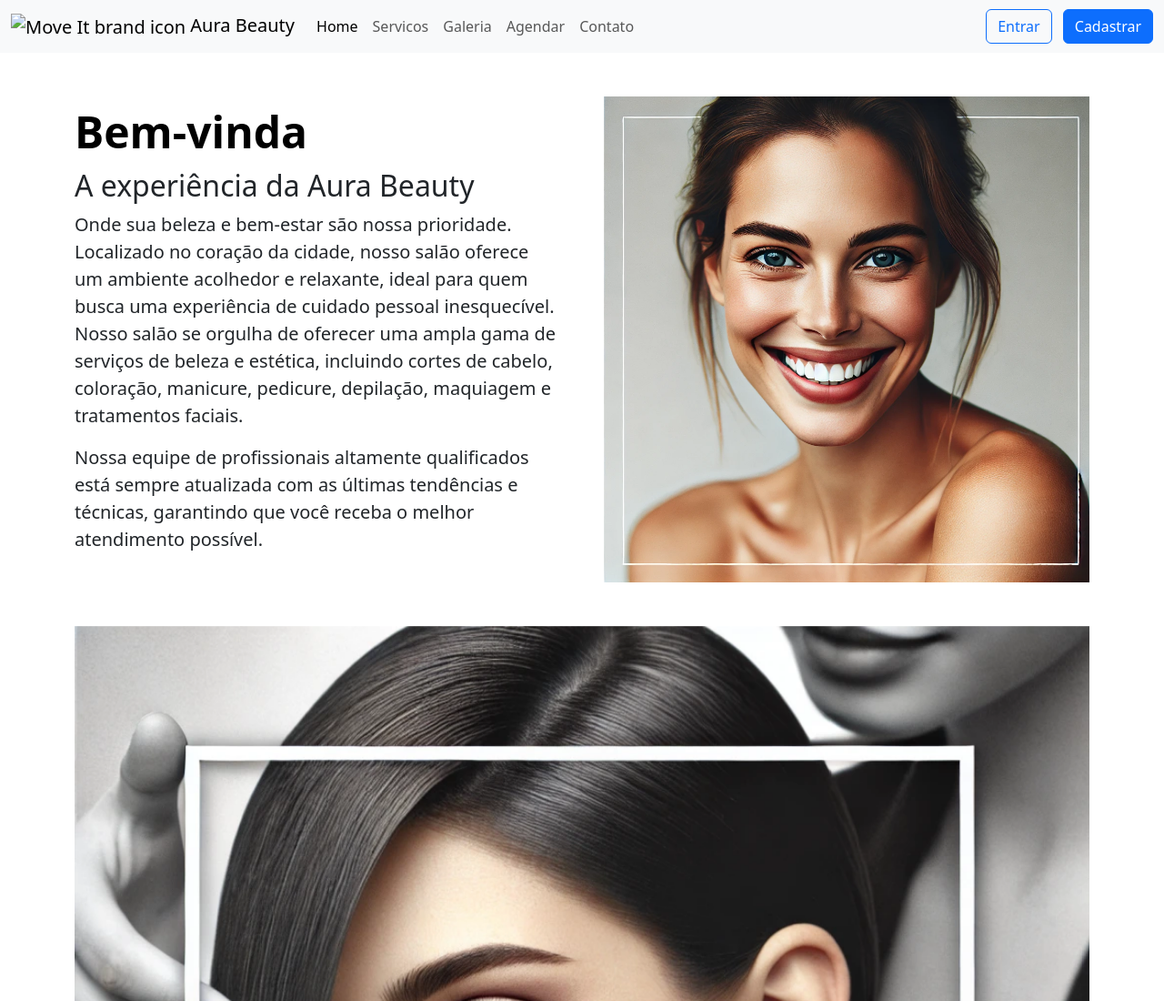
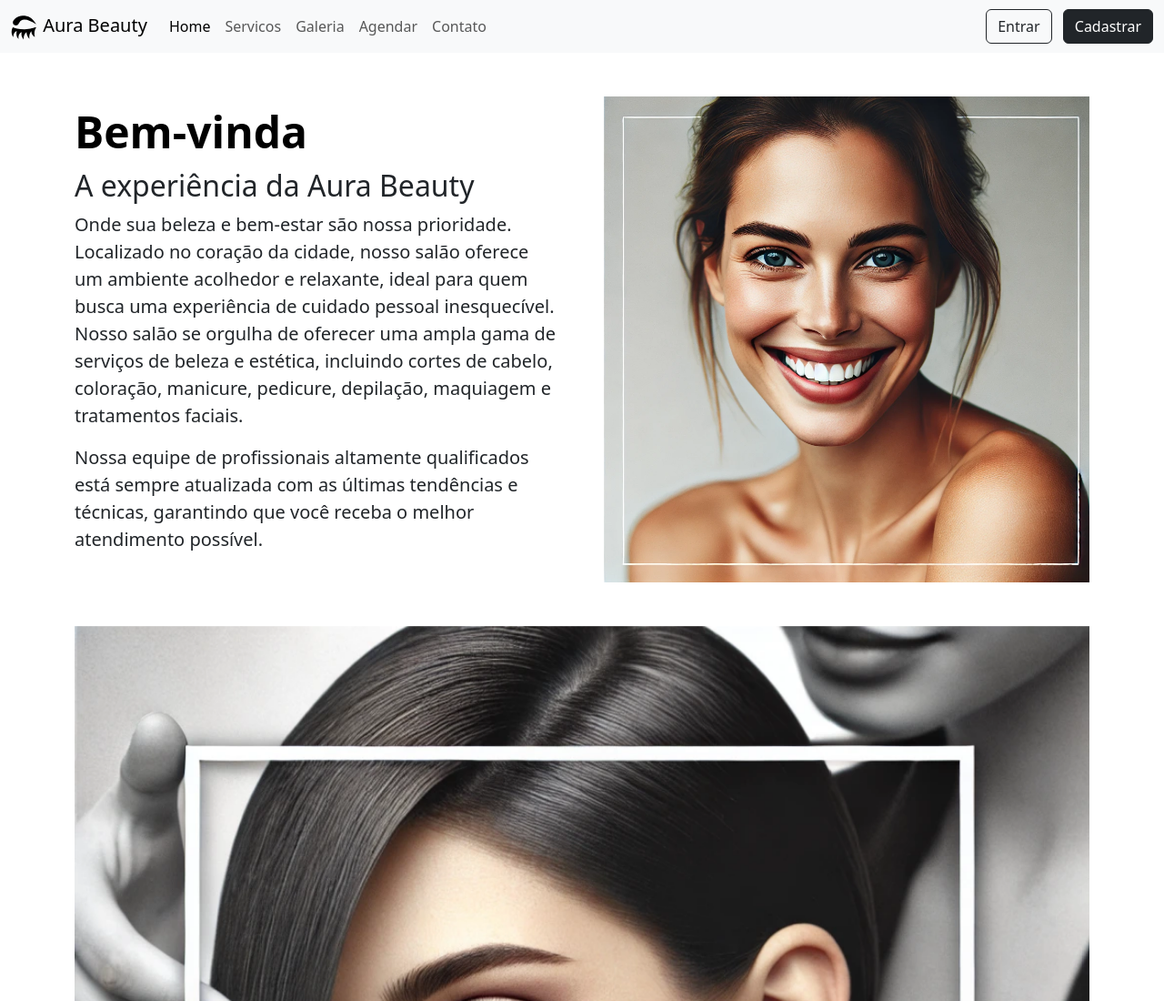
Before and after one commit to dirlei12/AuraBeauty, a website: page src/index.htm in a window 1280 px wide. Shown: the top 1100 px of the page at 91% size. Drawn offline with Linux system fonts and the light colour scheme.

Commit message:
update nav buttons

```diff
--- a/src/index.htm
+++ b/src/index.htm
@@ -17,8 +17,8 @@
         <div class="container-fluid">
           <a class="navbar-brand" href="#"
             ><img
-              src="images/beauty-14-svgrepo-com.svg"
-              alt="Move It brand icon"
+              src="images/logos/beauty-14-svgrepo-com.svg"
+              alt="Aura Beauty logo"
               height="30"
             />
             Aura Beauty</a
@@ -53,10 +53,10 @@
               </li>
             </ul>
             <div class="col-md-3 text-end">
-              <button type="button" class="btn btn-outline-primary me-2">
+              <button type="button" class="btn btn-outline-dark me-2">
                 Entrar
               </button>
-              <button type="button" class="btn btn-primary">Cadastrar</button>
+              <button type="button" class="btn btn-dark">Cadastrar</button>
             </div>
           </div>
 
```
